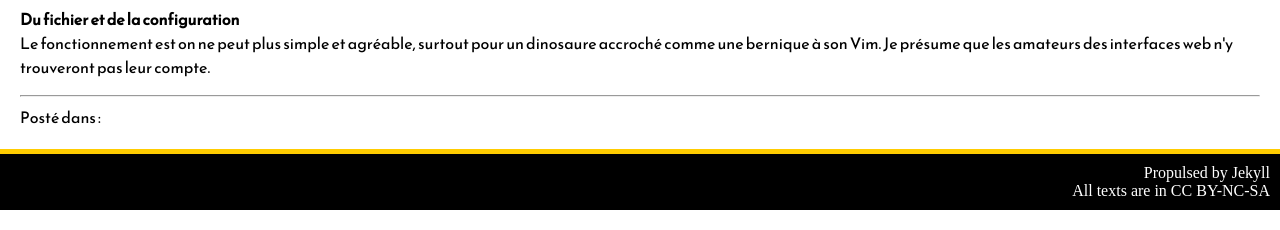
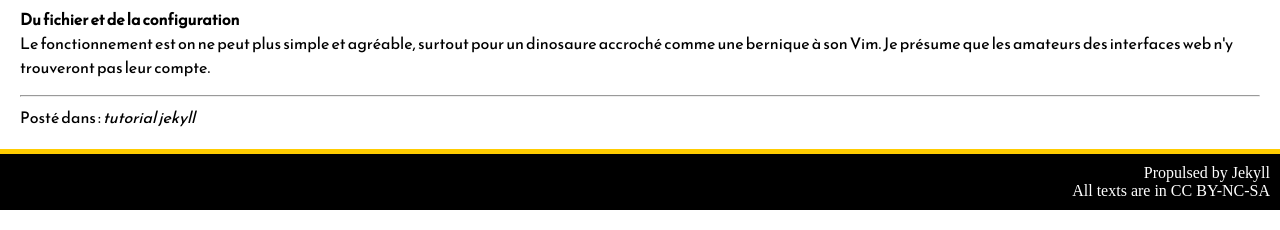
Before and after one commit to GILMorgan/GILMorgan.github.io, a Jekyll site: the page built from _posts/2016-01-10-premier-article.html, in a window 1280 px wide. Shown: the part 667-897 px from the top of the page. Built offline with Jekyll 4.4.1, drawn with Linux system fonts in a browser that asks for light colours.

Commit message:
Ajustement de texte

```diff
--- a/_posts/2016-01-10-premier-article.html
+++ b/_posts/2016-01-10-premier-article.html
@@ -3,6 +3,7 @@ layout: post
 title:  "Premier article"
 date:   2016-01-10 16:00:00 -0600
 categories: divers
+tags: tutorial jekyll
 excerpt: Premiers pas avec Jekyll et premieres impressions sur ce moteur de blog.
 ---
 <p>En tout premier lieu, j'avais intitulé cet article <em>Au commencement</em>.
```
